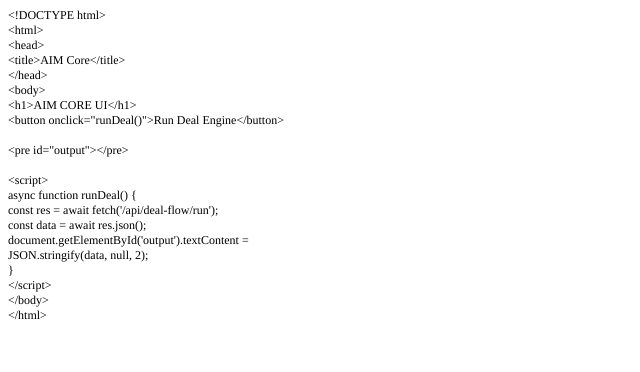
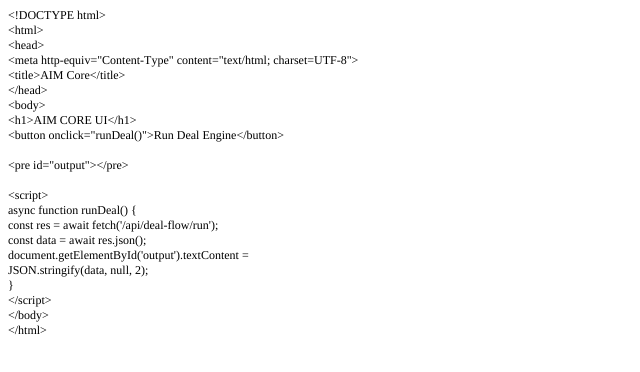
Before and after one commit to DEbuehi7/aim-core, a website: page public/index.html in a window 1280 px wide. Shown: the whole page, without its empty margins (0-640 px from the left). Drawn offline with Linux system fonts and the light colour scheme.

Commit message:
force browser html render

```diff
--- a/public/index.html
+++ b/public/index.html
@@ -16,6 +16,7 @@
 <p class="p1"><span class="s1">&lt;!DOCTYPE html&gt;</span></p>
 <p class="p1"><span class="s1">&lt;html&gt;</span></p>
 <p class="p1"><span class="s1">&lt;head&gt;</span></p>
+<p class="p1"><span class="s1">&lt;meta http-equiv="Content-Type" content="text/html; charset=UTF-8"&gt;</span></p>
 <p class="p1"><span class="s1">&lt;title&gt;AIM Core&lt;/title&gt;</span></p>
 <p class="p1"><span class="s1">&lt;/head&gt;</span></p>
 <p class="p1"><span class="s1">&lt;body&gt;</span></p>
```
